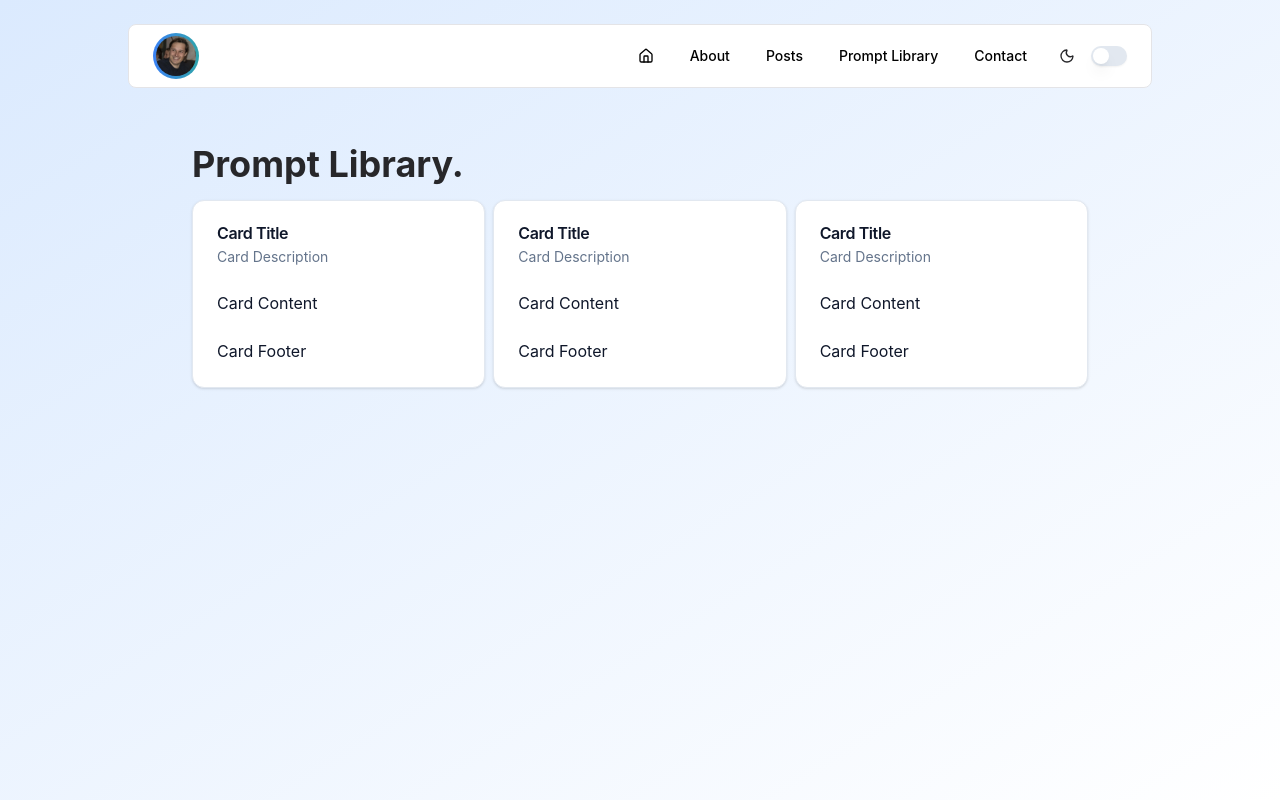
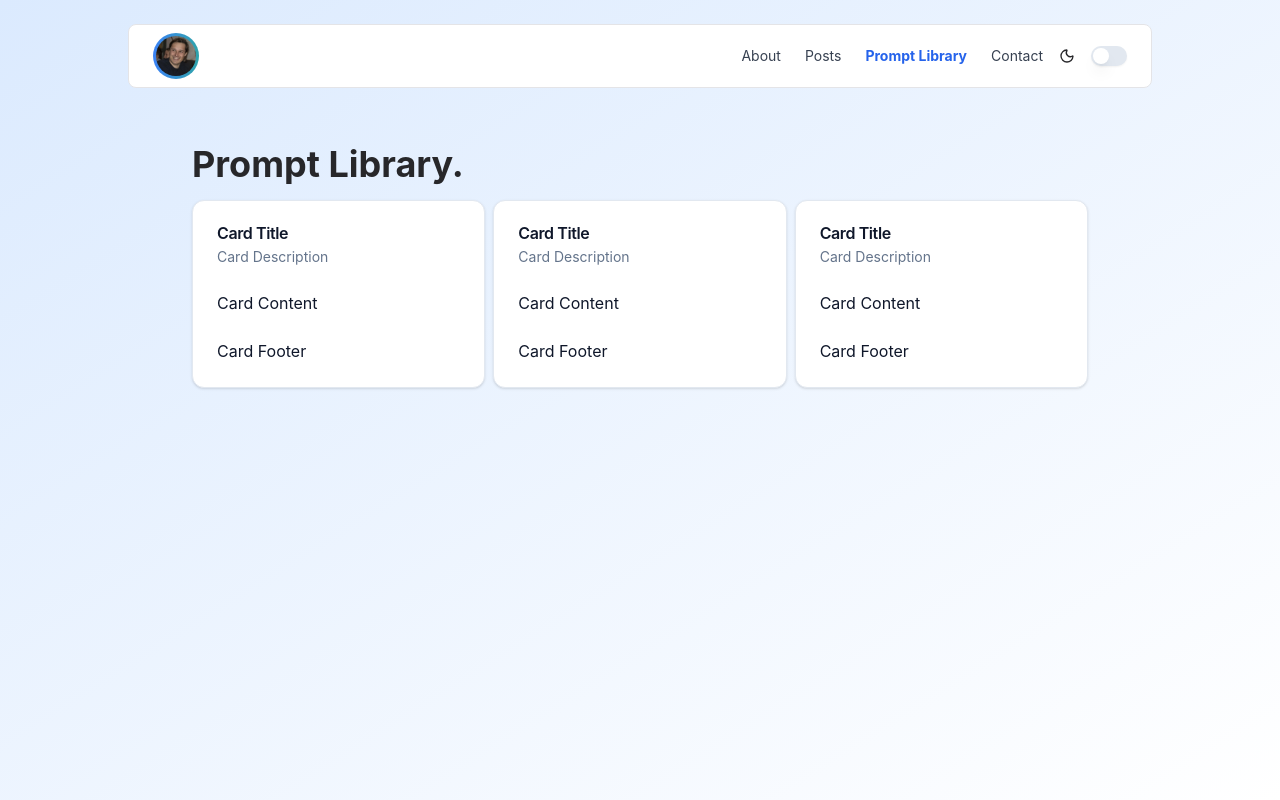
Before and after one commit to borisdejong/borisdejong, a Next.js app: page /prompt-library in a window 1280 px wide. Built offline with nearby package versions, Linux system fonts and the light colour scheme.

Commit message:
Draft commit

```diff
--- a/src/components/NavBar.tsx
+++ b/src/components/NavBar.tsx
@@ -3,6 +3,7 @@
 import Link from "next/link";
 import Image from "next/image";
 import { navLinks } from "@/data/navLinks";
+import NavLink from "@/components/NavLink";
 import { Switch } from "@/components/ui/switch";
 import { Sun, Moon } from "lucide-react";
 import React, { useState, useEffect } from "react";
@@ -47,37 +48,26 @@ export default function NavBar() {
           </Link>
         </div>
         <div className="flex items-center flex-row gap-4">
-          <NavigationMenu>
-            <NavigationMenuList>
+          <nav>
+            <ul className="flex items-center gap-6">
               {navLinks.map((link) => {
-                const IconComponent = link.icon;
                 return (
-                  <NavigationMenuItem key={link.id}>
-                    <NavigationMenuLink
-                      asChild
-                      className={navigationMenuTriggerStyle()}
-                    >
-                      <Link
-                        className="
-                                text-black hover:text-gray-800
-                                dark:text-white dark:hover:text-white-800
-                                transition-all duration-200 ease-in-out
-                                whitespace-nowrap
-                                block
-                                "
+                      <NavLink
                         href={link.url}
                         target={link.target}
-                      >
-                        {IconComponent && <IconComponent className="h-4 w-4" />}
-                        {link.title}
-                      </Link>
-                    </NavigationMenuLink>
-                  </NavigationMenuItem>
+                        className="
+                        text-black hover:text-gray-800
+                        dark:text-white dark:hover:text-white-800
+                        transition-all duration-200 ease-in-out
+                        whitespace-nowrap
+                        block
+                        ">
+                          {link.title}
+                      </NavLink>
                 );
               })}
-            </NavigationMenuList>
-          </NavigationMenu>
-
+              </ul>
+              </nav>
           {!isToggleEnabled ? (
             <Moon className="h-4 w-4 transition-colors" />
           ) : (
--- /dev/null
+++ b/src/components/NavLink.tsx
@@ -0,0 +1,32 @@
+"use client"
+
+import React from 'react'; // React is always needed for JSX
+import Link from "next/link";
+import { useRouter } from 'next/navigation'; // Import useRouter hook
+
+interface NavLinkProps {
+  href: string; // The URL the link should go to (e.g., "/")
+  children: React.ReactNode; // The content inside the link (e.g., "Home")
+  className?: string;
+  target?: string;
+}
+
+// Define the component as a functional component
+const NavLink: React.FC<NavLinkProps> = ({ href, children, className, target }) => {
+    // 1. Get the router object
+    const router = useRouter();
+    // 2. Compare the current page's path with the link's href
+    const isActive = router.pathname === href; // This is the core logic!
+    console.log(`Link: ${href}, Current Path: ${router.pathname}, Is Active: ${isActive}`); // For debugging! Remove later.
+
+    const activeClasses = 'text-blue-600 font-bold';
+    const defaultClasses = 'text-gray-700 hover:text-gray-900';
+
+  return (
+    <Link href={href} target={target} className={`${isActive ? activeClasses : defaultClasses} ${className || ''}`}>
+        {children}
+    </Link>
+  );
+};
+
+export default NavLink;
```
